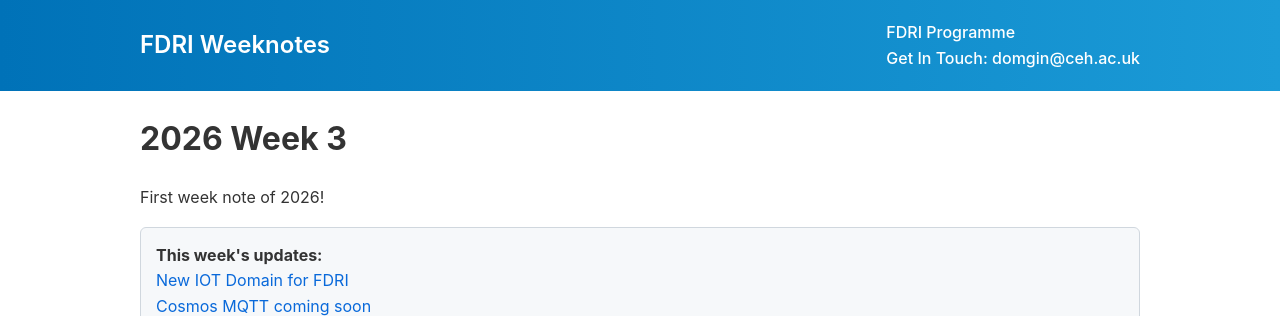
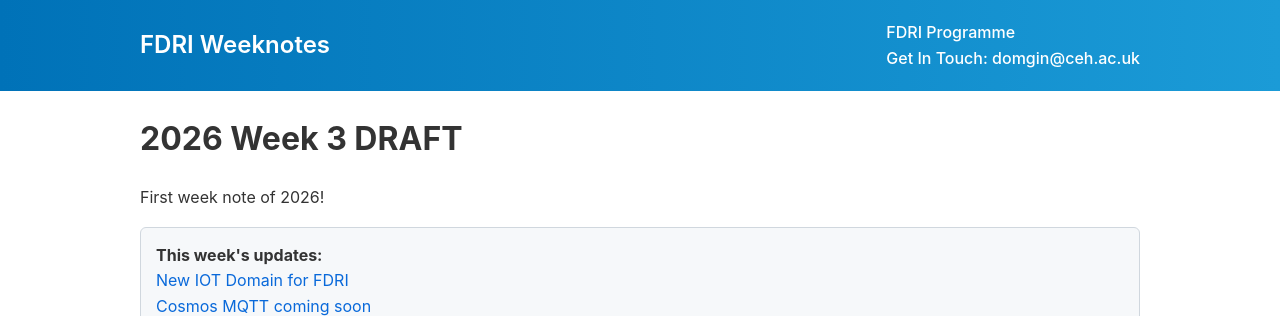
Before and after one commit to NERC-CEH/fdri_words, a Jekyll site: the page built from weeknotes/2026/03.md, in a window 1280 px wide. Shown: the top 316 px of the page. Built offline with Jekyll 4.4.1, drawn with Linux system fonts in a browser that asks for light colours; our own code applies the rules of GitHub Pages for plain Markdown files.

Commit message:
Update 03.md

```diff
--- a/weeknotes/2026/03.md
+++ b/weeknotes/2026/03.md
@@ -1,4 +1,4 @@
-# 2026 Week 3
+# 2026 Week 3 DRAFT
 
 First week note of 2026!
 
```
